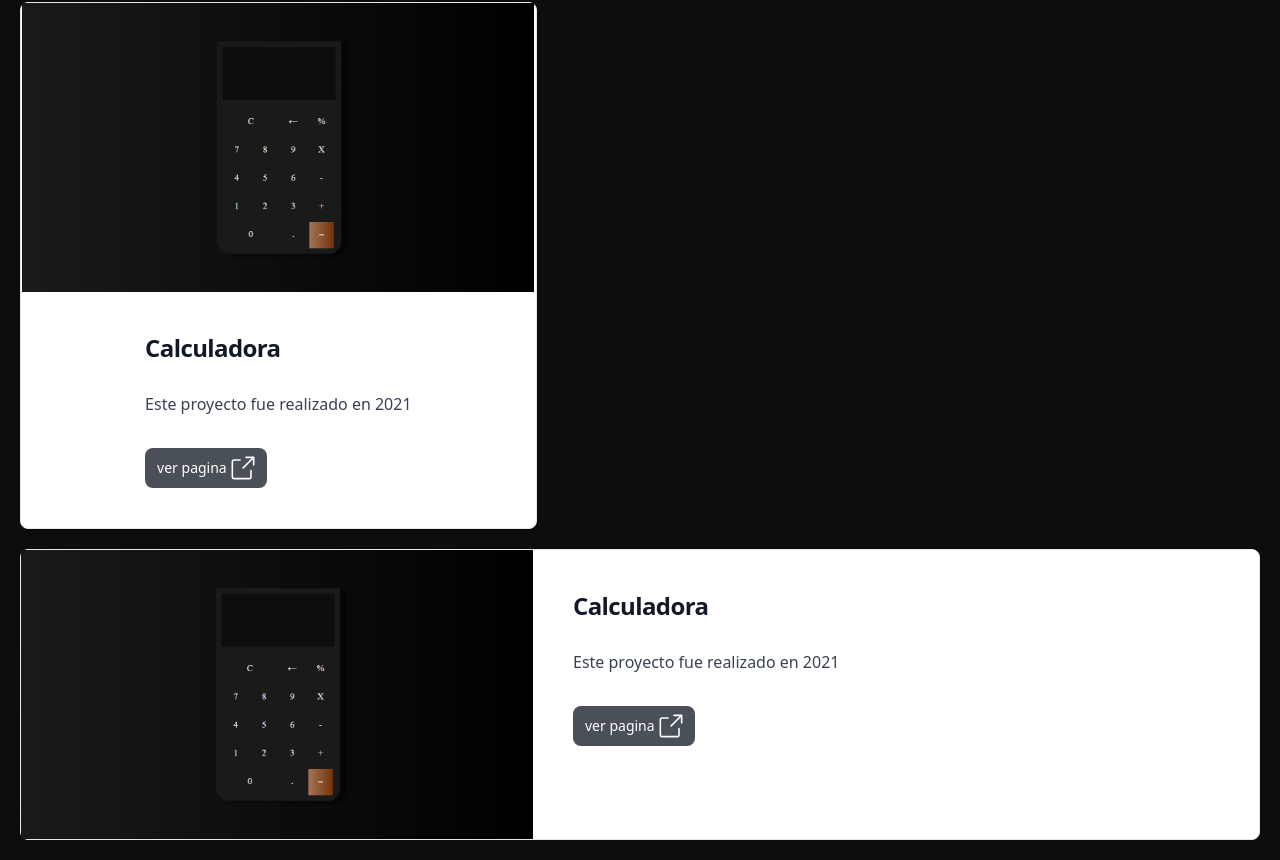
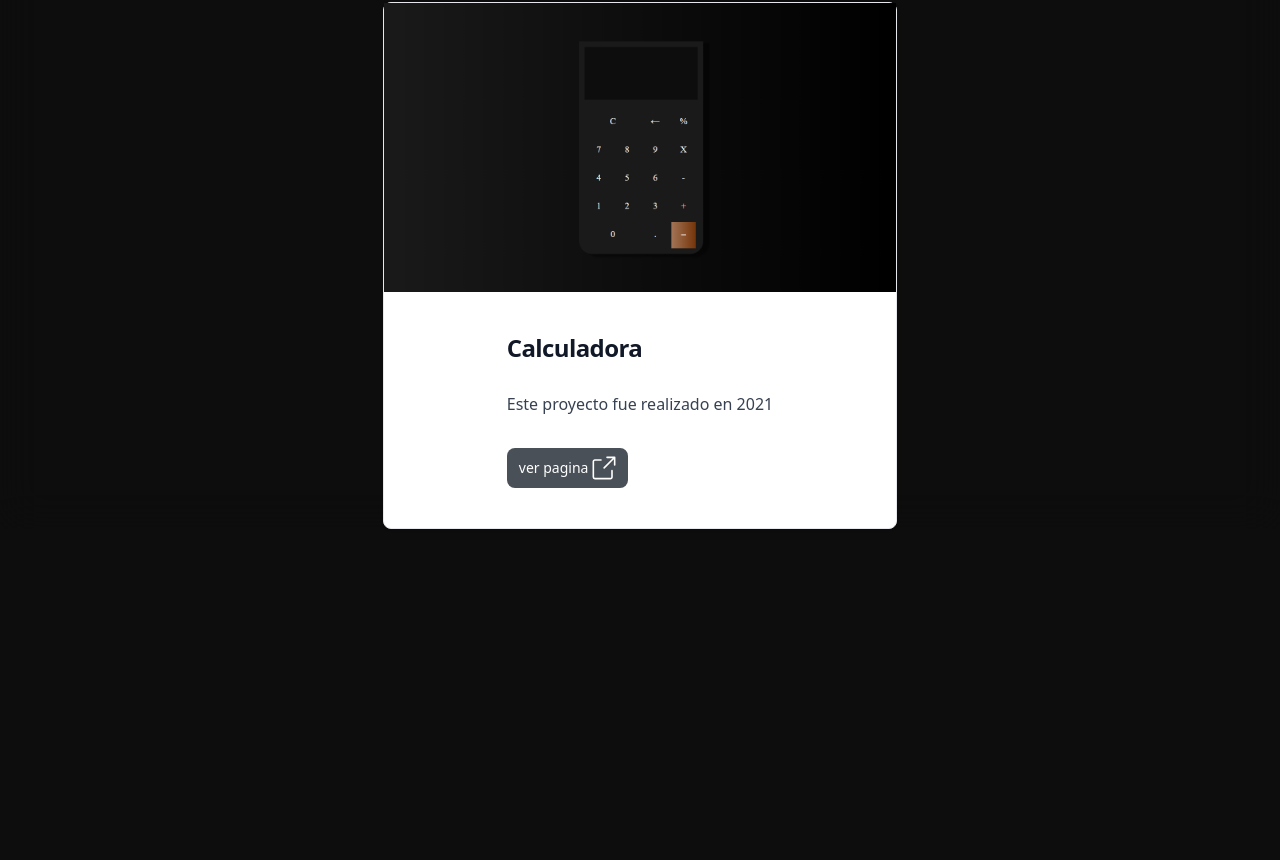
Before and after one commit to DylanAMendez/portfolio-react.DylanMendez, a React (Vite) app: page /projects in a window 1280 px wide. Shown: the part 1224-2084 px from the top of the page. After the commit the page ends 1773 px from the top, so only its background shows below. Built offline with nearby package versions, Linux system fonts and the light colour scheme.

Commit message:
Finalizando seccion Proyectos Personales

```diff
--- a/src/components/Projects.jsx
+++ b/src/components/Projects.jsx
@@ -122,15 +122,14 @@ export const Projects = () => {
             Proyectos Personales
           </h2>
 
-             <div className="2xl:grid 2xl:grid-cols-2 2xl:gap-5">
-
+             <div className="">
 
 
           {proyectosPersonalesComponents.map((personal, index) => (
 
-            <div key={index} className=" mb-5 mx-5 " >
+            <div key={index} className=" mb-5 mx-5 flex justify-center " >
 
-      <div className=" bg-white border border-gray-200 rounded-lg shadow dark:bg-gray-800 dark:border-gray-700  sm:flex sm:flex-col sm:items-center w-5/12">
+      <div className=" bg-white border border-gray-200 rounded-lg shadow dark:bg-gray-800 dark:border-gray-700  sm:flex flex-col items-center ">
       <img className=" sm:max-w-xs  lg:max-w-lg " src={personal.image}  alt="" />
 
    <div className="p-5 lg:m-5 text-left ">
@@ -163,11 +162,11 @@ export const Projects = () => {
           ))}
 
 
-{proyectosPersonalesComponents.map((personal, index) => (
+          {/* {proyectosPersonalesComponents.map((personal, index) => (
 
-            <div key={index} className=" mb-5 mx-5 " >
+            <div key={index} className=" mb-5 mx-5 flex justify-center " >
 
-      <div className=" bg-white border border-gray-200 rounded-lg shadow dark:bg-gray-800 dark:border-gray-700  sm:flex ">
+      <div className=" bg-white border border-gray-200 rounded-lg shadow dark:bg-gray-800 dark:border-gray-700  sm:flex items-center ">
       <img className=" sm:max-w-xs  lg:max-w-lg " src={personal.image}  alt="" />
 
    <div className="p-5 lg:m-5 text-left ">
@@ -197,7 +196,7 @@ export const Projects = () => {
 
 
 
-          ))}
+          ))} */}
 
 
 
```
